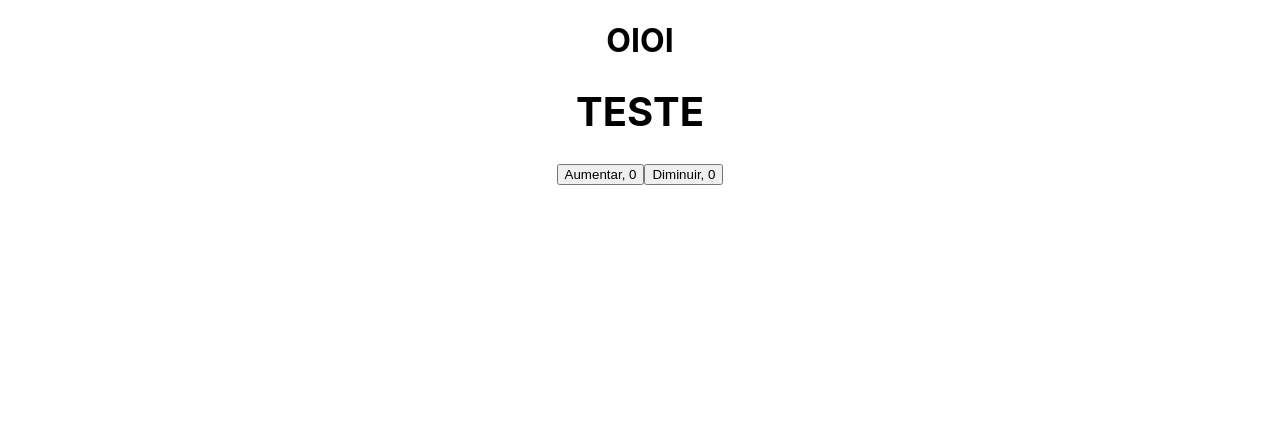
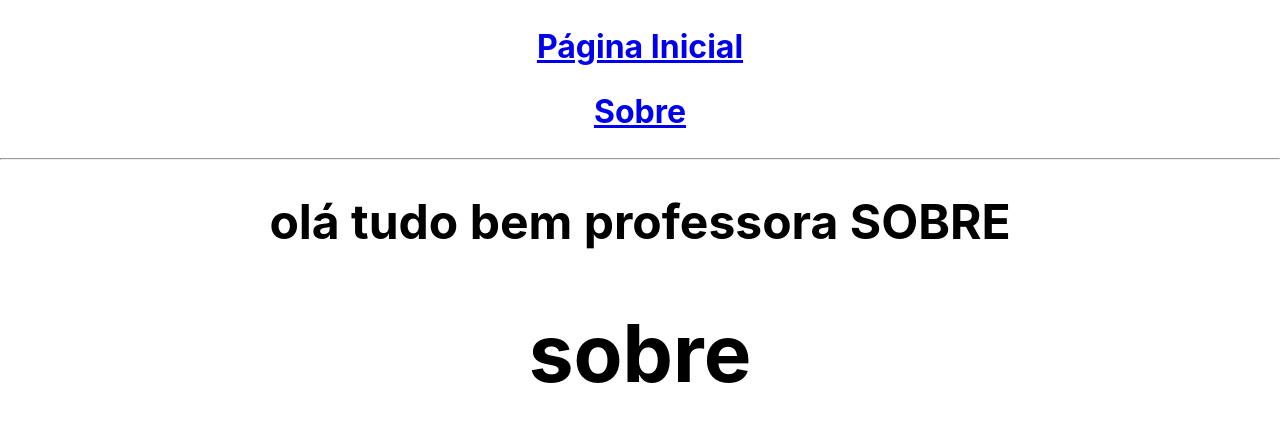
Before and after one commit to quinticode/calendariwow, a React (Create React App) app: page /sobre in a window 1280 px wide. Shown: the top 422 px of the page. Built offline with nearby package versions, Linux system fonts and the light colour scheme; the HTML template or start-up script is replaced by a standard one.

Commit message:
rotas funcionando

```diff
--- a/src/App.js
+++ b/src/App.js
@@ -2,26 +2,23 @@ import './App.css';
 import TextoLegal from './components/TextoLegal';
 import Contador from './components/Contador';
 import Home from './pages/Home';
-import { BrowserRouter, Route, Routes } from 'react-router-dom';
+import Sobre from './pages/Sobre'
+import { BrowserRouter, Route, Routes, Outlet,  } from 'react-router-dom';
 import LayoutPublico from './components/LayoutPublico';
 
 function App() {
   return (
     <div className="App">
       <BrowserRouter>
+
         <Routes>
+          <Route path='/' element={<LayoutPublico />}>
+            <Route index element={<Home />}></Route>
+            <Route path='sobre' element={<Sobre />}></Route>
+          </Route>
+        </Routes>
 
-          <Route path='/' element={<LayoutPublico />}>
-
-            <Route path='home' element={<Home />}></Route>
-
-
-          </Route>
-
-        </Routes>
       </BrowserRouter>
-
-      <Home />
     </div>
   );
 }
--- a/src/components/LayoutPublico.js
+++ b/src/components/LayoutPublico.js
@@ -1,9 +1,19 @@
 import TextoLegal from "./TextoLegal";
+import { Link, Outlet } from 'react-router-dom';
 
 export default function LayoutPublico(){
 
 
     return(
-        <TextoLegal tamanho="2rem" conteudo="OLA TESTE HOME"/>
+        <div>
+            <nav>
+                <Link to="/"><TextoLegal conteudo="Página Inicial" /></Link>
+                <Link to="/sobre"><TextoLegal conteudo="Sobre" /></Link>
+            </nav>
+
+            <hr />
+
+            <Outlet />
+        </div>
     )
 }
--- /dev/null
+++ b/src/pages/Sobre.js
@@ -0,0 +1,10 @@
+import TextoLegal from "../components/TextoLegal";
+
+export default function Sobre(){
+    return (
+        <>
+        <TextoLegal tamanho="3rem" conteudo="olá tudo bem professora SOBRE"></TextoLegal>
+        <h1>sobre</h1>
+        </>
+    )
+}
```
